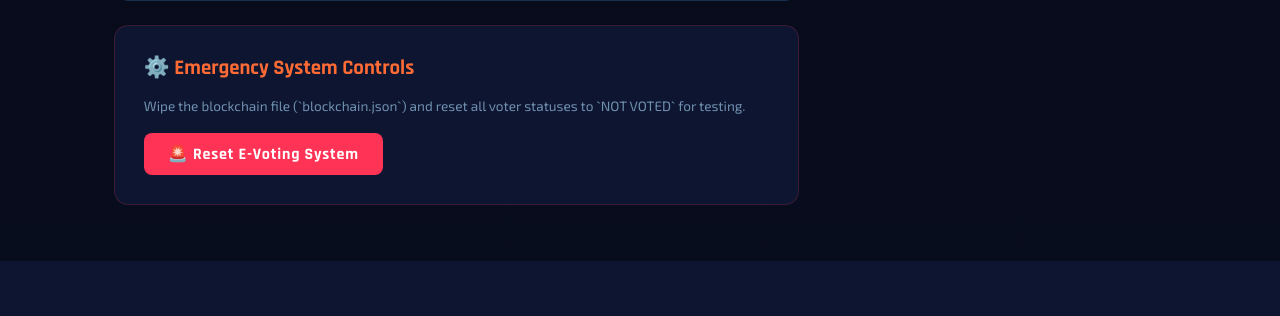
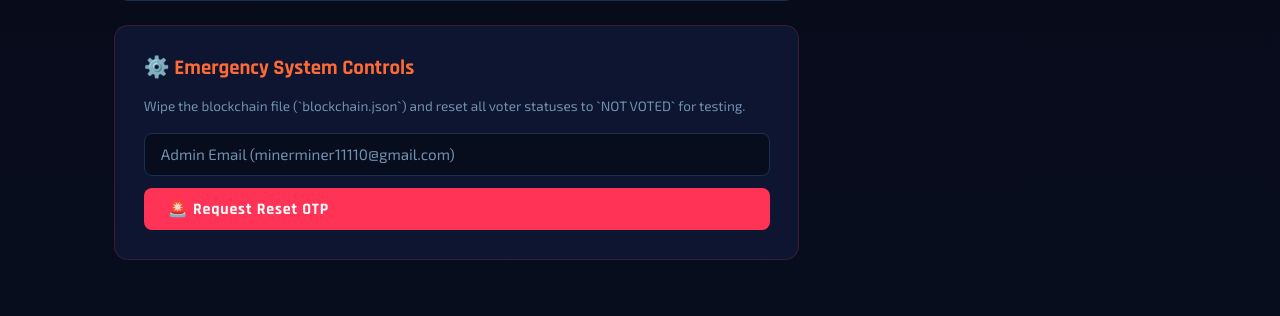
Before and after one commit to HeetSoni26/Blockchain-based-E-voting-system, a Flask app: page /admin in a window 1280 px wide. Shown: the part 1059-1375 px from the top of the page. Before the commit the page ends 1320 px from the top, so only its background shows below. Run offline with Flask 3, Linux system fonts and the light colour scheme.

Commit message:
security: require OTP to admin email for system reset

```diff
--- a/app.py
+++ b/app.py
@@ -510,9 +510,50 @@ def api_save_smtp():
         return jsonify({"success": False, "message": "Failed to save SMTP credentials"})
 
 
-@app.route("/api/reset_system", methods=["POST"])
-def api_reset_system():
-    """Wipes the blockchain ledger and resets voted statuses."""
+@app.route("/api/admin_reset_otp", methods=["POST"])
+def api_admin_reset_otp():
+    """Send an OTP to the authorized admin email for system reset."""
+    data = request.get_json()
+    email = data.get("email", "").strip()
+
+    if email != "minerminer11110@gmail.com":
+        return jsonify({"success": False, "message": "Unauthorized email. Reset denied."})
+
+    otp = str(random.randint(100000, 999999))
+    session["admin_reset_otp"] = otp
+
+    body = f"""
+    <div style="font-family:Arial,sans-serif;max-width:500px;margin:auto;
+                background:#3e0000;color:#e0e0ff;padding:30px;border-radius:12px;border: 2px solid #ff3355;">
+      <h2 style="color:#ff3355;">🚨 EMERGENCY RESET OTP</h2>
+      <p>An emergency wipe of the blockchain ledger was requested.</p>
+      <div style="background:#1a0000;padding:20px;border-radius:8px;
+                  text-align:center;font-size:36px;letter-spacing:12px;
+                  color:#ff3355;font-weight:bold;border:1px solid #ff3355;">
+        {otp}
+      </div>
+      <p style="font-size:13px;color:#ffaaaa;margin-top:20px;">
+        WARNING: Proceeding will permanently delete all votes.
+      </p>
+    </div>
+    """
+
+    if send_email(email, "🚨 EMERGENCY RESET OTP", body):
+        return jsonify({"success": True, "message": "Emergency reset OTP sent."})
+    else:
+        return jsonify({"success": False, "message": "Failed to send OTP via SMTP."})
+
+
+@app.route("/api/reset_system_secure", methods=["POST"])
+def api_reset_system_secure():
+    """Wipes the blockchain ledger and resets voted statuses with OTP verification."""
+    data = request.get_json()
+    entered_otp = data.get("otp", "").strip()
+    stored_otp = session.get("admin_reset_otp")
+
+    if not stored_otp or entered_otp != stored_otp:
+        return jsonify({"success": False, "message": "Invalid or expired OTP."})
+
     try:
         blockchain.reset()
 
--- a/templates/admin.html
+++ b/templates/admin.html
@@ -216,9 +216,18 @@
         <p style="color:var(--text2);font-size:0.85rem;margin-bottom:1.2rem">
           Wipe the blockchain file (`blockchain.json`) and reset all voter statuses to `NOT VOTED` for testing.
         </p>
-        <button class="btn btn-danger" onclick="confirmResetSystem()">
-          🚨 Reset E-Voting System
+        <div id="resetRequestSection">
+          <input type="email" id="adminEmail" class="form-control" placeholder="Admin Email (minerminer11110@gmail.com)" style="margin-bottom:0.8rem; width:100%">
+          <button class="btn btn-danger" onclick="requestAdminResetOTP()" style="width:100%">
+            🚨 Request Reset OTP
           </button>
+        </div>
+        <div id="resetOtpSection" style="display:none; margin-top: 1rem;">
+          <input type="text" id="adminOtp" class="form-control" placeholder="Enter OTP from Email" style="margin-bottom:0.8rem; width:100%">
+          <button class="btn btn-danger" onclick="verifyAdminResetOTP()" style="width:100%">
+            🚨 Verify & Reset System
+          </button>
+        </div>
       </div>
     </div>
 
@@ -375,14 +384,41 @@
     }
   }
 
-  function confirmResetSystem() {
-    if(confirm('🚨 WARNING: This will completely wipe all mined blocks and reset voter records. Are you sure you want to proceed?')) {
-      resetSystem();
+  async function requestAdminResetOTP() {
+    const email = document.getElementById('adminEmail').value.trim();
+    if(!email) {
+      alert('Please enter the admin email.');
+      return;
+    }
+    if(email !== 'minerminer11110@gmail.com') {
+      alert('Access Denied. Only the authorized admin email can perform this action.');
+      return;
+    }
+    const r = await fetch('/api/admin_reset_otp', {
+      method: 'POST',
+      headers: { 'Content-Type': 'application/json' },
+      body: JSON.stringify({ email: email })
+    });
+    const d = await r.json();
+    if(d.success) {
+      document.getElementById('resetRequestSection').style.display = 'none';
+      document.getElementById('resetOtpSection').style.display = 'block';
+      alert('OTP sent to admin email. Please check your inbox.');
+    } else {
+      alert(d.message);
     }
   }
 
-  async function resetSystem() {
-    const r = await fetch('/api/reset_system', { method: 'POST' });
+  async function verifyAdminResetOTP() {
+    const otp = document.getElementById('adminOtp').value.trim();
+    if(!otp) return alert('Please enter the OTP.');
+
+    if(confirm('🚨 WARNING: This will completely wipe all mined blocks and reset voter records. Are you sure you want to proceed?')) {
+      const r = await fetch('/api/reset_system_secure', {
+        method: 'POST',
+        headers: { 'Content-Type': 'application/json' },
+        body: JSON.stringify({ otp: otp })
+      });
       const d = await r.json();
 
       if(d.success) {
@@ -392,5 +428,6 @@
         alert('Reset failed: ' + d.message);
       }
     }
+  }
 </script>
 {% endblock %}
```
Lines whose indentation alone changed are shown as unchanged.
